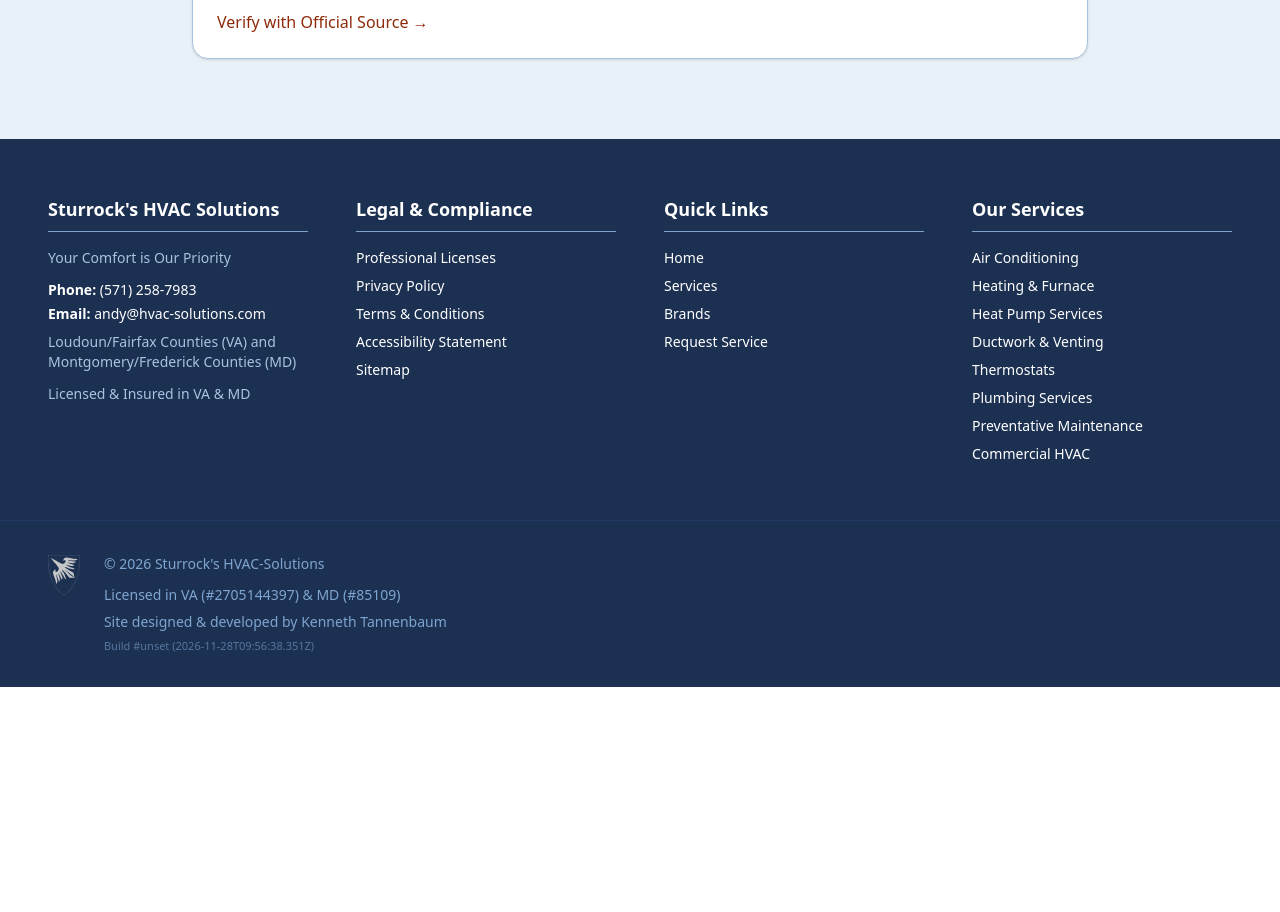
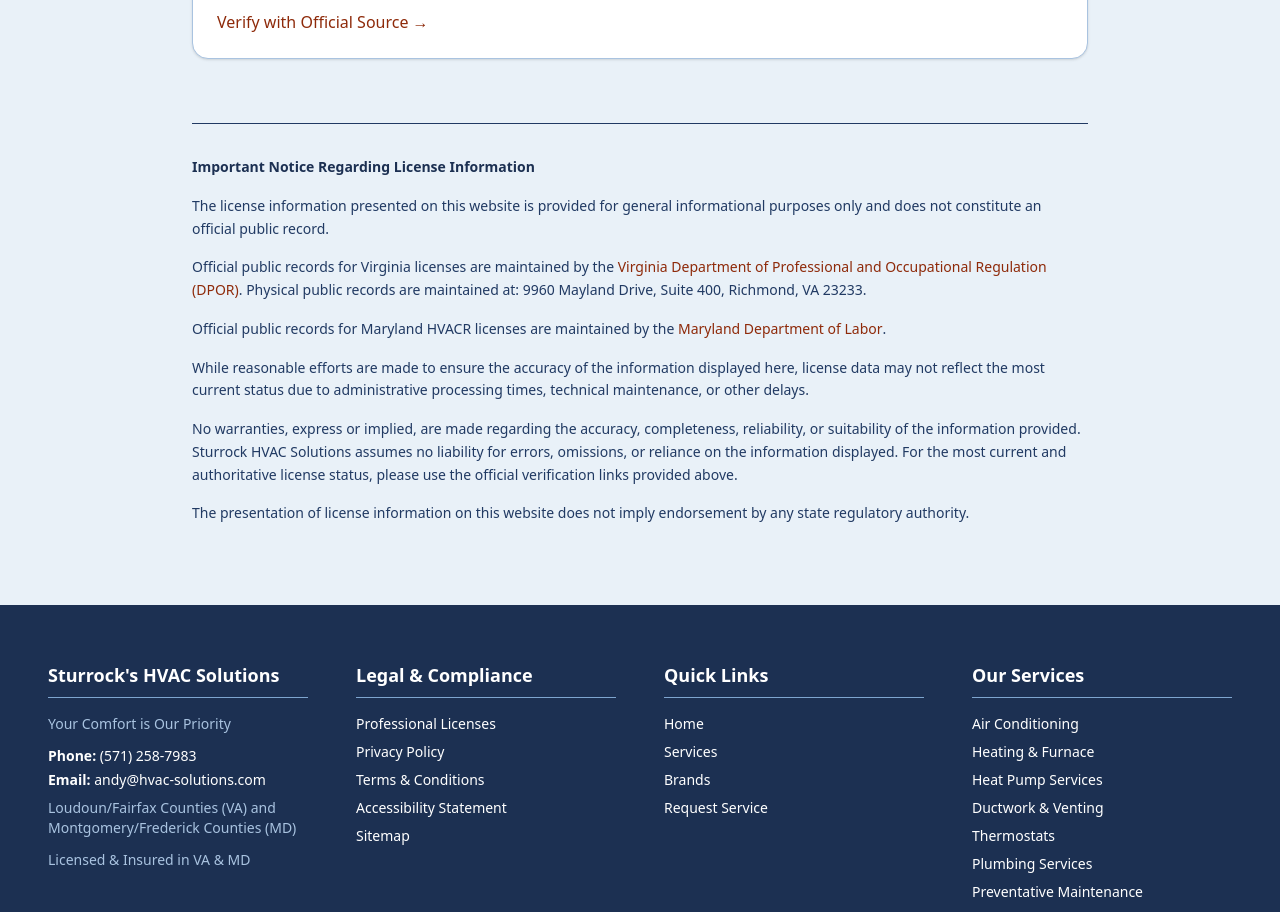
Before and after one commit to finnoybu/sturrockshvac-com, a Next.js app: page /licenses in a window 1280 px wide. Shown: the part 1000-1912 px from the top of the page. Before the commit the page ends 1687 px from the top, so only its background shows below. Built offline with nearby package versions, Linux system fonts and the light colour scheme; no server answers.

Commit message:
restore disclaimer

```diff
--- a/app/licenses/page.tsx
+++ b/app/licenses/page.tsx
@@ -63,6 +63,67 @@
         </div>
 
         {/* Disclaimer section unchanged */}
+        <section className="max-w-4xl mx-auto mt-16 text-sm text-primary-700 leading-relaxed space-y-4 border-t pt-8">
+          <h3 className="font-semibold text-primary-900">
+            Important Notice Regarding License Information
+          </h3>
+
+          <p>
+            The license information presented on this website is provided for
+            general informational purposes only and does not constitute an
+            official public record.
+          </p>
+
+          <p>
+            Official public records for Virginia licenses are maintained by the{" "}
+            <a
+              href="https://www.dpor.virginia.gov"
+              target="_blank"
+              rel="noopener noreferrer"
+              className="text-accent-600 hover:underline font-medium"
+            >
+              Virginia Department of Professional and Occupational Regulation
+              (DPOR)
+            </a>
+            . Physical public records are maintained at: 9960 Mayland Drive,
+            Suite 400, Richmond, VA 23233.
+          </p>
+
+          <p>
+            Official public records for Maryland HVACR licenses are maintained
+            by the{" "}
+            <a
+              href="https://www.labor.maryland.gov"
+              target="_blank"
+              rel="noopener noreferrer"
+              className="text-accent-600 hover:underline font-medium"
+            >
+              Maryland Department of Labor
+            </a>
+            .
+          </p>
+
+          <p>
+            While reasonable efforts are made to ensure the accuracy of the
+            information displayed here, license data may not reflect the most
+            current status due to administrative processing times, technical
+            maintenance, or other delays.
+          </p>
+
+          <p>
+            No warranties, express or implied, are made regarding the accuracy,
+            completeness, reliability, or suitability of the information
+            provided. Sturrock HVAC Solutions assumes no liability for errors,
+            omissions, or reliance on the information displayed. For the most
+            current and authoritative license status, please use the official
+            verification links provided above.
+          </p>
+
+          <p>
+            The presentation of license information on this website does not
+            imply endorsement by any state regulatory authority.
+          </p>
+        </section>
       </main>
     </div>
   );
```
